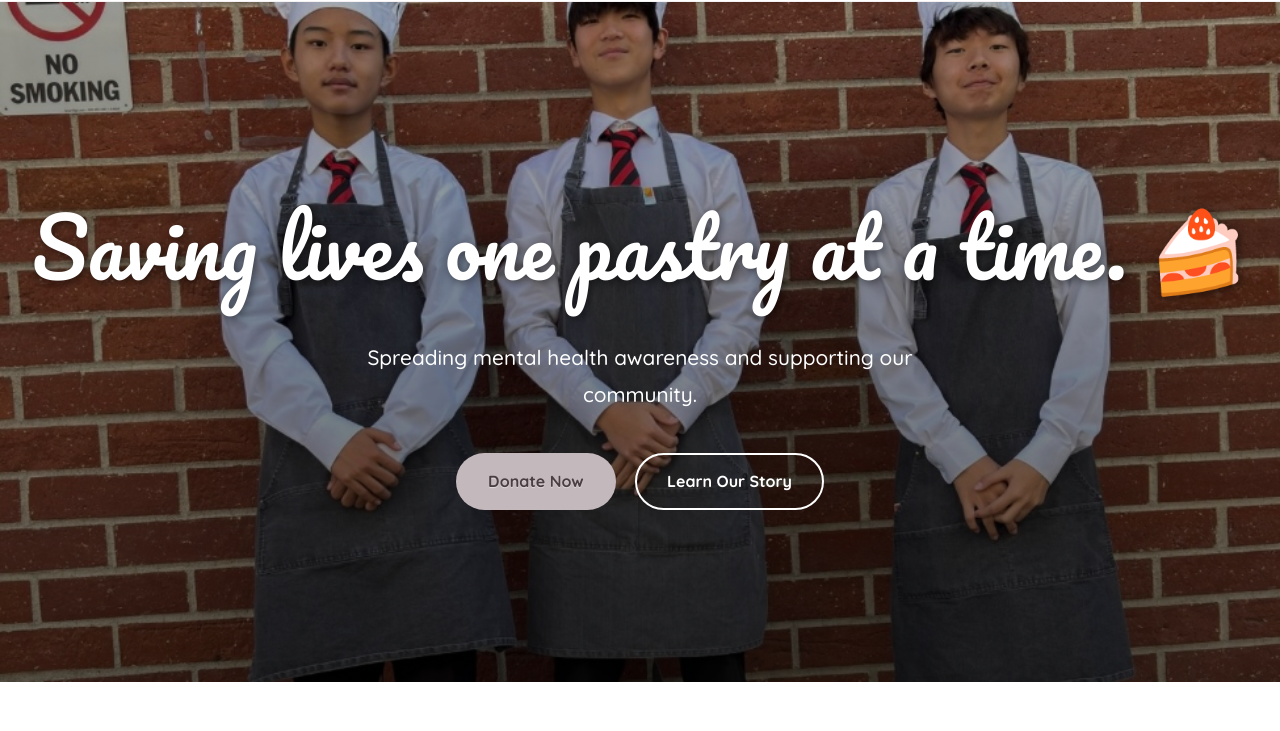
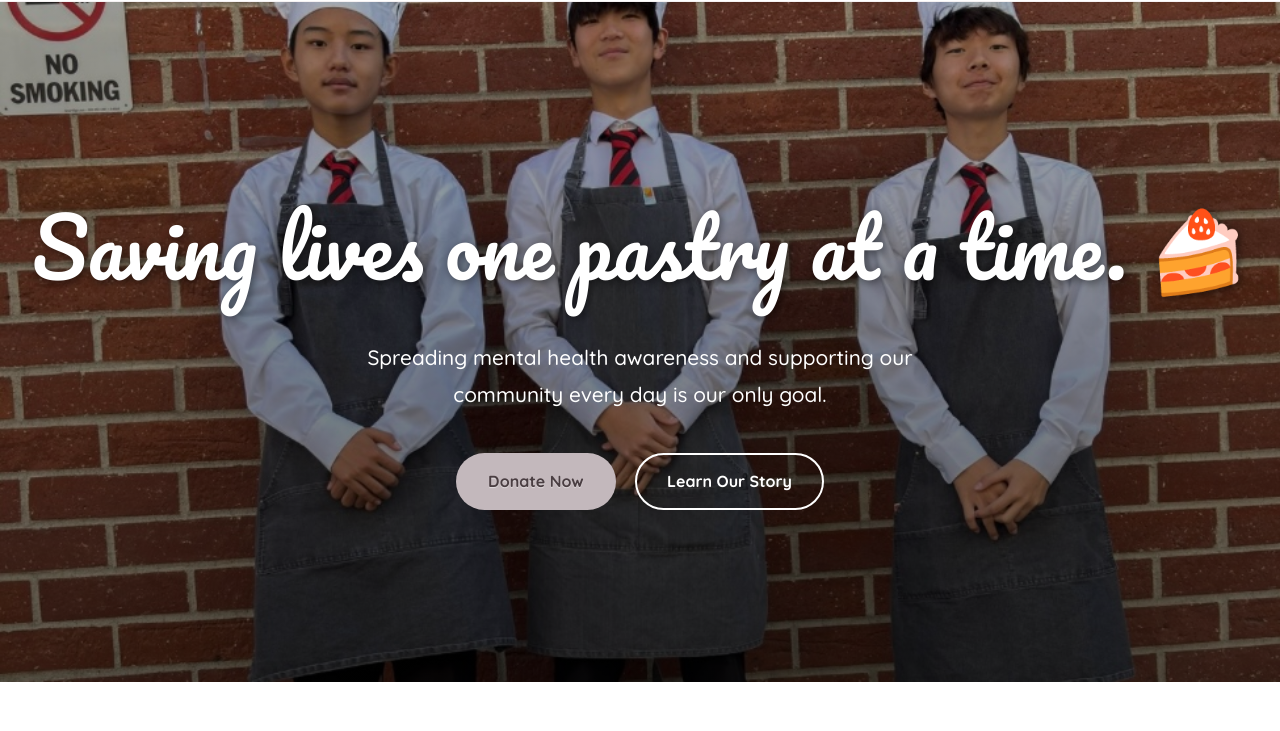
Before and after one commit to seonkim1003/V2.UI-HomemadeDelights, a plain HTML site: page index.html in a window 1280 px wide. Shown: the part 69-800 px from the top of the page. Drawn offline with Linux system fonts and the light colour scheme.

Commit message:
Update index.html

```diff
--- a/index.html
+++ b/index.html
@@ -28,7 +28,7 @@
         <div class="hero-overlay"></div>
         <div class="hero-content fade-in">
             <h1>Saving lives one pastry at a time. 🍰</h1>
-            <p>Spreading mental health awareness and supporting our community.</p>
+            <p>Spreading mental health awareness and supporting our community every day is our only goal.</p>
             <div class="hero-buttons">
                 <a href="menu.html" class="btn btn-primary">Donate Now</a>
                 <a href="about.html" class="btn btn-secondary">Learn Our Story</a>
```
